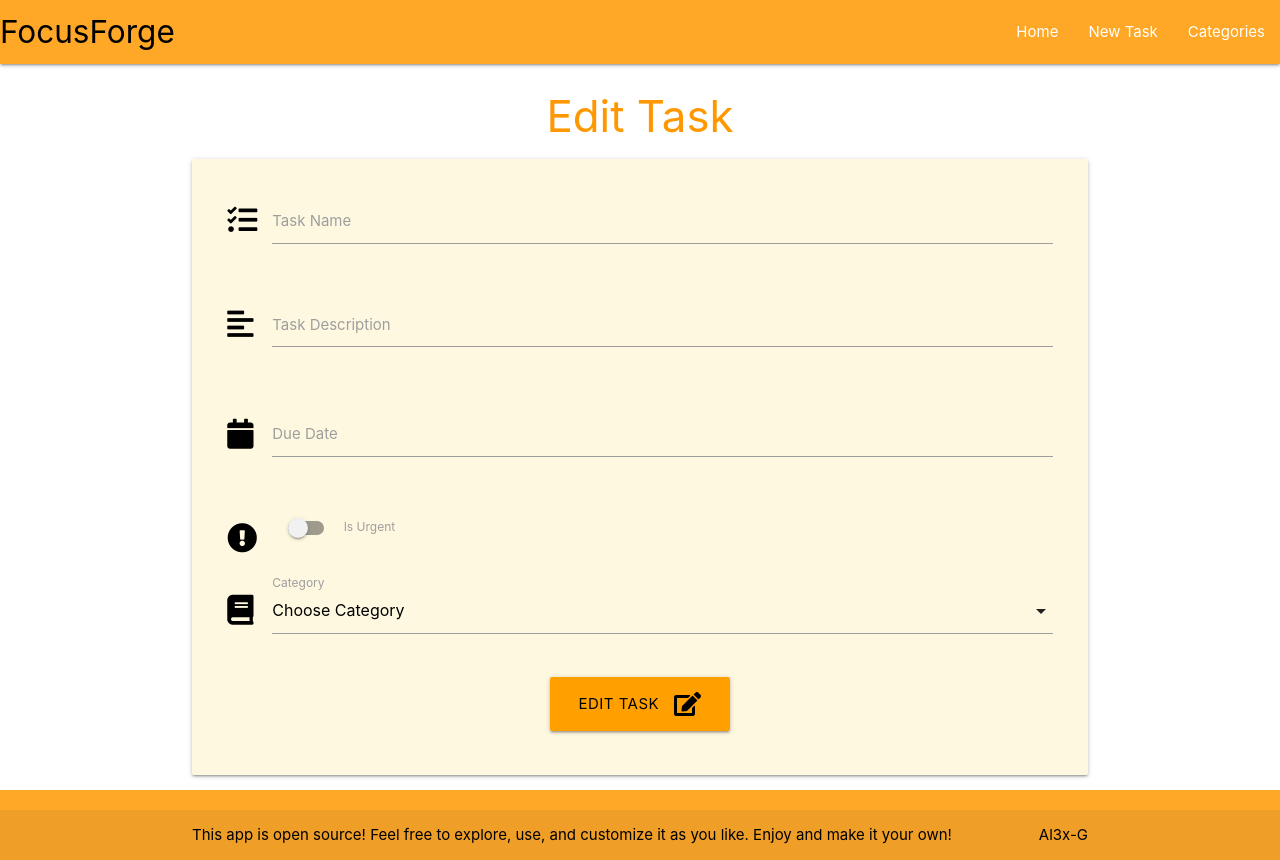
After one commit to Al3x-G/Task_Manager_App, a Flask app: template taskmanager/templates/edit_task.html in a window 1280 px wide. The commit adds this page. Run offline with Flask 3, Linux system fonts and the light colour scheme; the template is opened without the code that fills it, so the values that code supplies are empty.

Commit message:
Add a button that provides the user with a form to edit tasks, create a function in routes.py and wire up to the edit button

```diff
--- /dev/null
+++ b/taskmanager/templates/edit_task.html
@@ -0,0 +1,88 @@
+{% extends "base.html" %}
+{% block content %}
+
+<h3 class="orange-text center-align">Edit Task</h3>
+
+<div class="row card-panel amber lighten-5">
+    <form class="col s12" method="POST" action="{{ url_for('edit_task', task_id=task.id) }}">
+
+        <!-- task_name -->
+        <div class="row">
+            <div class="input-field col s12">
+                <i class="fas fa-tasks prefix black-text"></i>
+                <input id="task_name" name="task_name" value="{{ task.task_name }}" minlength="3" maxlength="75"
+                    type="text" class="validate" required>
+                <label for="task_name">Task Name</label>
+            </div>
+        </div>
+
+        <!-- task_description -->
+        <div class="row">
+            <div class="input-field col s12">
+                <i class="fas fa-align-left prefix black-text"></i>
+                <textarea id="task_description" name="task_description" minlength="3" maxlength="200" type="text"
+                    class="materialize-textarea validate" required>
+                    {{- task.task_description -}}
+                </textarea>
+                <label for="task_description">Task Description</label>
+            </div>
+        </div>
+
+        <!-- due_date -->
+        <div class="row">
+            <div class="input-field col s12">
+                <i class="fas fa-calendar prefix black-text"></i>
+                <input id="due_date" name="due_date" type="text" value="{{ task.due_date.strftime('%d %B, %Y') }}"
+                    class="datepicker validate" required>
+                <label for="due_date">Due Date</label>
+            </div>
+        </div>
+
+        <!-- is_urgent -->
+        <div class="row">
+            <div class="input-field col s12">
+                <div class="switch">
+                    <i class="fas fa-exclamation-circle prefix black-text"></i>
+                    <label for="is_urgent">
+                        {% if task.is_urgent == True %}
+                        <input id="is_urgent" name="is_urgent" type="checkbox" checked>
+                        {% else %}
+                        <input id="is_urgent" name="is_urgent" type="checkbox">
+                        {% endif %}
+                        <span class="lever"></span>
+                        Is Urgent
+                    </label>
+                </div>
+            </div>
+        </div>
+
+        <!-- category_id -->
+        <div class="row">
+            <div class="input-field col s12">
+                <i class="fas fa-book prefix black-text"></i>
+                <select id="category_id" name="category_id" class="validate" required>
+                    <option value="" disabled>Choose Category</option>
+                    {% for category in categories %}
+                    {% if category == task.category %}
+                    <option value="{{ category.id }}" selected>{{ category.category_name }}</option>
+                    {% else %}
+                    <option value="{{ category.id }}">{{ category.category_name }}</option>
+                    {% endif %}
+                    {% endfor %}
+                </select>
+                <label for="category_id">Category</label>
+            </div>
+        </div>
+
+        <!-- submit button -->
+        <div class="row">
+            <div class="col s12 center-align">
+                <button type="submit" class="btn-large amber darken-2 black-text">
+                    Edit Task <i class="fas fa-edit right"></i>
+                </button>
+            </div>
+        </div>
+    </form>
+</div>
+
+{% endblock %}
```
Also changed, not shown: taskmanager/routes.py (+13 -0 lines), taskmanager/templates/tasks.html (+7 -4 lines).
